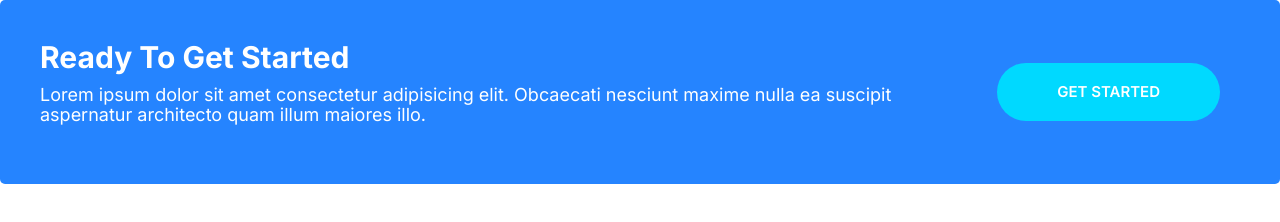
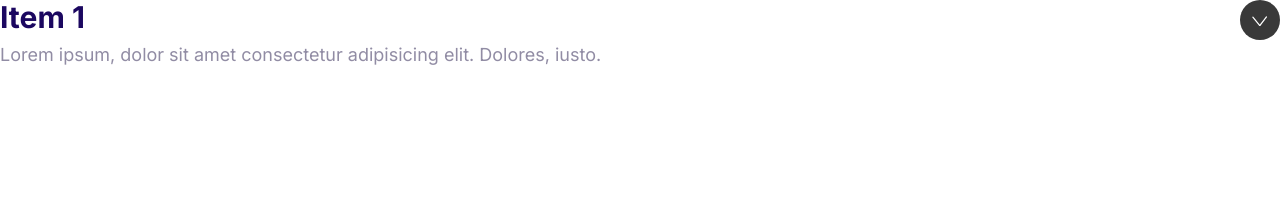
Before and after one commit to jawidanwari/Jawidanwari, a plain HTML site: page index.html in a window 1280 px wide. Drawn offline with Linux system fonts and the light colour scheme.

Commit message:
Build the collapsible component.

```diff
--- a/css/styles.css
+++ b/css/styles.css
@@ -528,3 +528,35 @@ a {
   justify-self: start;
   margin: 0 2rem;
 }
+
+/* Collapsibles */
+.collapsible__header {
+  display: flex;
+  justify-content: space-between;
+}
+
+.collapsible__heading {
+  margin-top: 0;
+  font-size: 3rem;
+}
+
+.collapsible__chevron {
+  transform: rotate(-180deg);
+  transition: transform 0.3s;
+}
+
+.collapsible__content {
+  max-height: 0;
+  overflow: hidden;
+  opacity: 0;
+  transition: all 0.3s;
+}
+
+.collapsible--expanded .collapsible__chevron {
+  transform: rotate(0);
+}
+
+.collapsible--expanded .collapsible__content {
+  max-height: 100vh;
+  opacity: 1;
+}
--- a/index.html
+++ b/index.html
@@ -14,18 +14,18 @@
     <title>Document</title>
   </head>
   <body>
-    <div class="callout callout--primary">
-      <div class="grid grid--1x2">
-        <div class="callout__content">
-          <h2 class="callout__heading">Ready To Get Started</h2>
-          <p>
-            Lorem ipsum dolor sit amet consectetur adipisicing elit. Obcaecati
-            nesciunt maxime nulla ea suscipit aspernatur architecto quam illum
-            maiores illo.
-          </p>
-        </div>
-        <a href="#" class="btn btn--secondary btn--stretched">Get Started</a>
+    <div class="collapsible collapsible--expanded">
+      <header class="collapsible__header">
+        <h2 class="collapsible__heading">Item 1</h2>
+        <svg class="icon icon--white collapsible__chevron">
+          <use xlink:href="images/sprite.svg#chevron"></use>
+        </svg>
+      </header>
+      <div class="collapsible__content">
+        Lorem ipsum, dolor sit amet consectetur adipisicing elit. Dolores,
+        iusto.
       </div>
     </div>
+    <script src="js/main.js"></script>
   </body>
 </html>
--- /dev/null
+++ b/js/main.js
@@ -0,0 +1,6 @@
+const collapsibles = document.querySelectorAll(".collapsible");
+collapsibles.forEach((item) =>
+  item.addEventListener("click", function () {
+    this.classList.toggle("collapsible--expanded");
+  })
+);
```
Also changed, not shown: components/collapsible.html (added, +12 -0 lines), images/testimonial.jpg (deleted).
